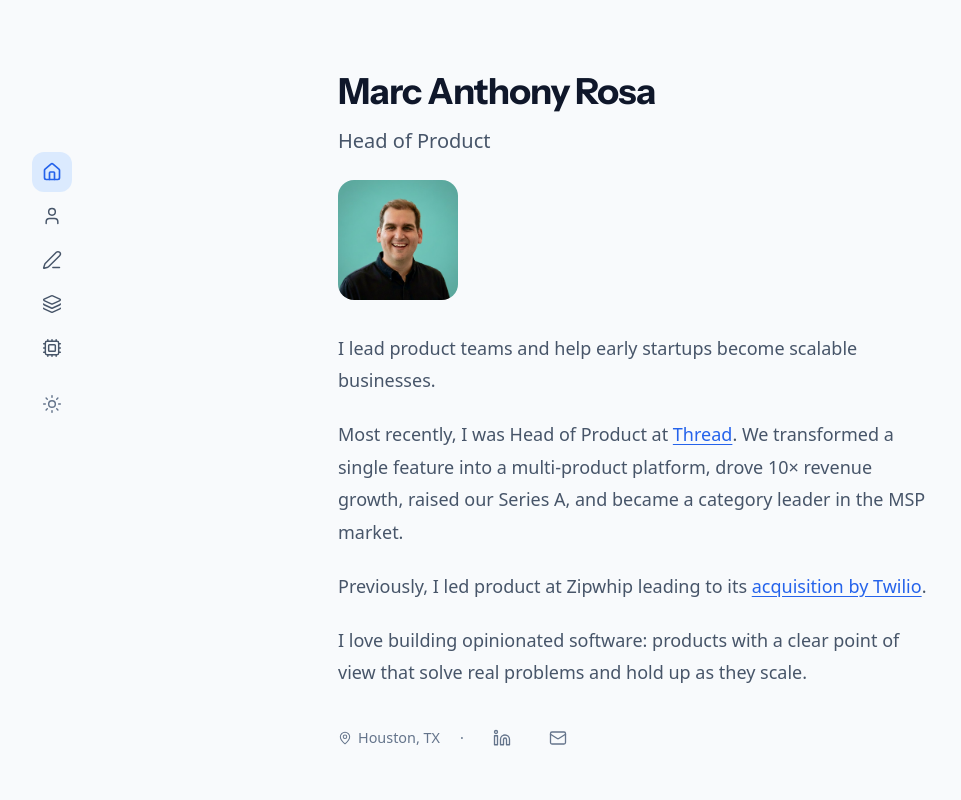
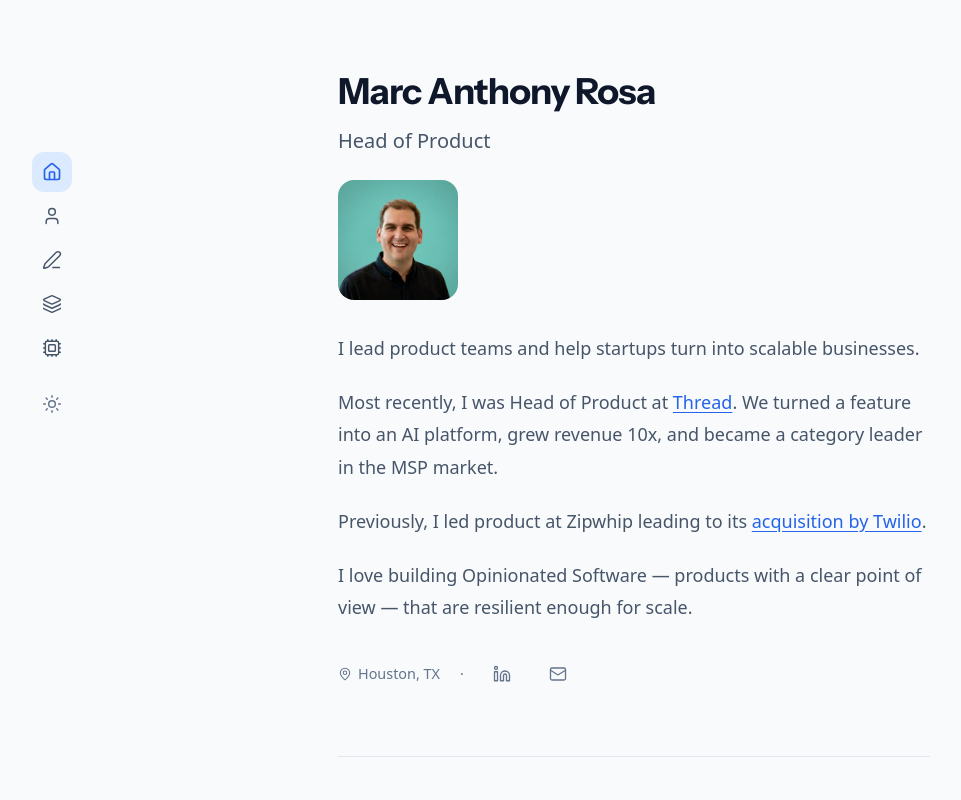
Before and after one commit to marcanthonyrosa/marcanthonyrosadotcom, a Next.js app: page / in a window 1280 px wide. Shown: the top 800 px of the page, without its empty margins (6-967 px from the left). Built offline with nearby package versions, Linux system fonts and the light colour scheme.

Commit message:
simplified home

```diff
--- a/app/page.tsx
+++ b/app/page.tsx
@@ -80,16 +80,16 @@ export default function Home() {
         />
         <div className="prose max-w-none">
           <p>
-            I lead product teams and help early startups become scalable businesses.
+            I lead product teams and help startups turn into scalable businesses.
           </p>
           <p>
-            Most recently, I was Head of Product at <a href="https://getthread.com/" target="_blank" rel="noopener noreferrer">Thread</a>. We transformed a single feature into a multi-product platform, drove 10× revenue growth, raised our Series A, and became a category leader in the MSP market.
+            Most recently, I was Head of Product at <a href="https://getthread.com/" target="_blank" rel="noopener noreferrer">Thread</a>. We turned a feature into an AI platform, grew revenue 10x, and became a category leader in the MSP market.
           </p>
           <p>
             Previously, I led product at Zipwhip leading to its <a href="https://www.twilio.com/en-us/press/releases/twilio-completes-acquisition-of-zipwhip-a-leading-provider-of-toll-free-messaging-in-the-united-states" target="_blank" rel="noopener noreferrer">acquisition by Twilio</a>.
           </p>
           <p>
-            I love building opinionated software: products with a clear point of view that solve real problems and hold up as they scale.
+            I love building Opinionated Software — products with a clear point of view — that are resilient enough for scale.
           </p>
         </div>
 
```
